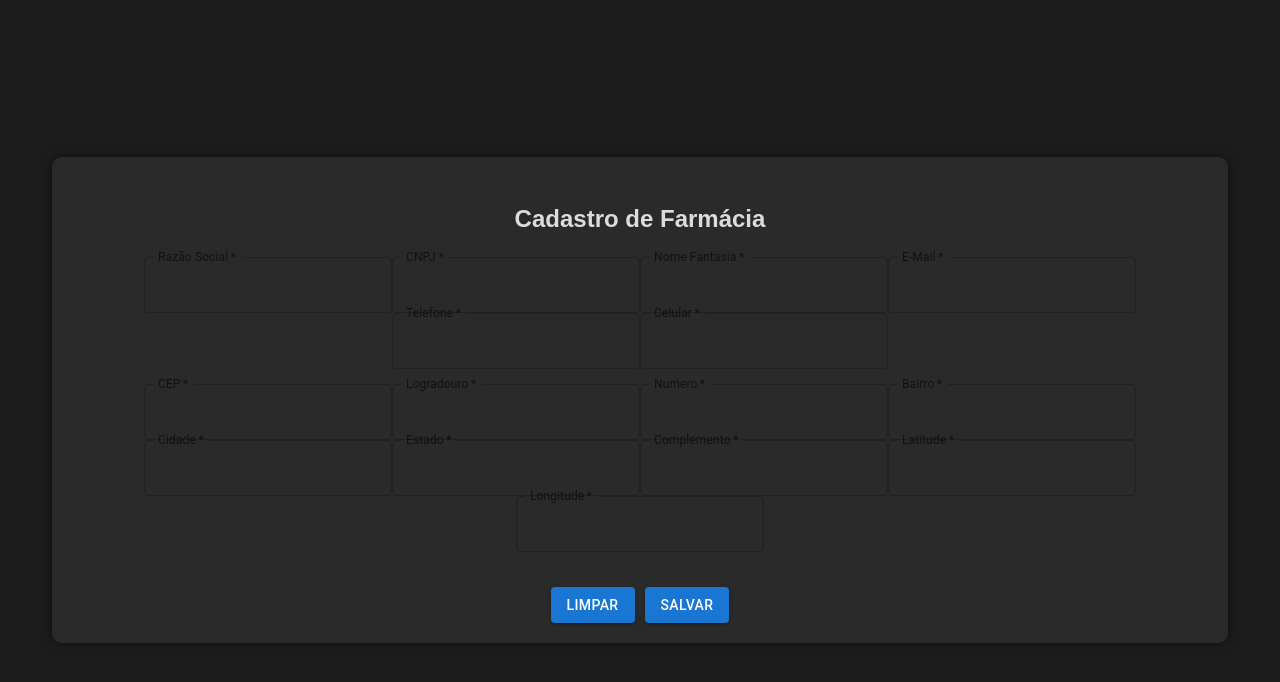
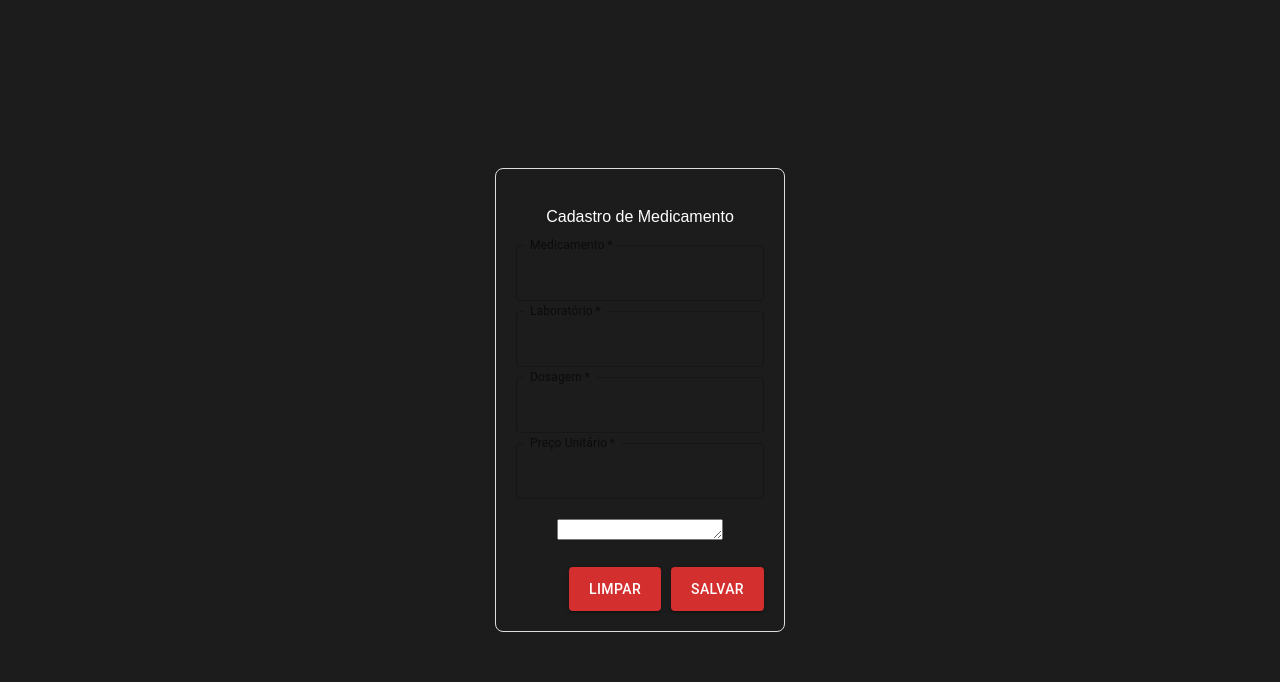
Before and after one commit to Dedecow/projetosSenai, a React (Vite) app: page / in a window 1280 px wide. Shown: the top 682 px of the page. Built offline with nearby package versions, Linux system fonts and the light colour scheme.

Commit message:
fix-componente-cadastroMedicamento

```diff
--- a/src/App.jsx
+++ b/src/App.jsx
@@ -1,7 +1,7 @@
 import './App.css'
 // import { Header } from './components/Header'
-import { CadastroFarmaciaPage } from './pages/cadastroDeFarmacias'
-// import { CadastroDeMedicamentosPage } from './pages/cadastroDeMedicamentos'
+// import { CadastroFarmaciaPage } from './pages/cadastroDeFarmacias'
+import { CadastroDeMedicamentosPage } from './pages/cadastroDeMedicamentos'
 // import { LoginPage } from './pages/login'
 // import { MapaDeFarmaciasPage } from './pages/mapaDeFarmacias'
 // import { MedicamentosPage } from './pages/medicamentos'
@@ -13,8 +13,8 @@ function App() {
        {/* <Header/> */}
       {/* <LoginPage/> */}
       {/*<p> PRIMEIRO COMMIT - PROJETO DEVINHOUSE - MODULO 1 </p> */}
-      <CadastroFarmaciaPage/>
-      {/* <CadastroDeMedicamentosPage/> */}
+      {/* <CadastroFarmaciaPage/> */}
+      <CadastroDeMedicamentosPage/>
       {/* <MapaDeFarmaciasPage/> */}
       {/* <MedicamentosPage/> */}
     </>
--- a/src/components/CadastroDeMedicamento/index.jsx
+++ b/src/components/CadastroDeMedicamento/index.jsx
@@ -1,5 +1,6 @@
-import { Button, Select, TextField, TextareaAutosize } from "@mui/material";
+import { Button, TextField, TextareaAutosize } from "@mui/material";
 import { SelectTipoMedicamento } from '../SelectTipoMedicamento';
+import { useState } from 'react';
 import './styled.css';
 
 function CadastroDeMedicamento (){
--- a/src/components/SelectTIpoMedicamento/index.jsx
+++ b/src/components/SelectTIpoMedicamento/index.jsx
@@ -20,6 +20,7 @@ function SelectTipoMedicamento (){
           </FormControl>
         </Form>
 
-    )
+    )}
 }
-export {SelectTipoMedicamento};
+
+export { SelectTipoMedicamento };
```
